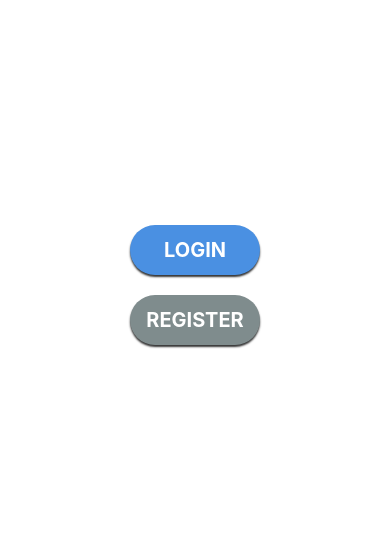
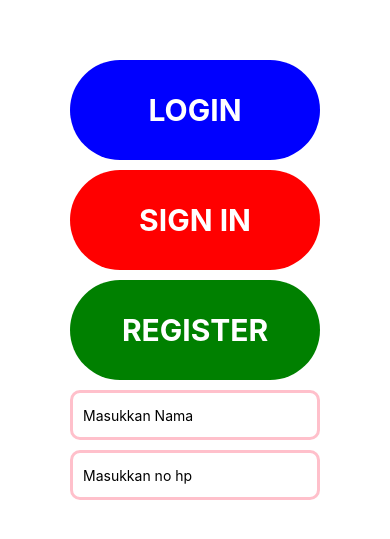
Before and after one commit to 105841105521/105841105521-rizky-maulia_lab_6b, a React Native app: screen / in a window 390 px wide. Shown: the part 137-676 px from the top of the page. Built offline with nearby package versions, Linux system fonts and the light colour scheme.

Commit message:
costum komponen dan textinput

```diff
--- a/App.js
+++ b/App.js
@@ -1,53 +1,63 @@
-import React from 'react';
-import { StyleSheet, Text, View } from 'react-native';
+import { StyleSheet, Text, View, TextInput } from 'react-native'
+import React from 'react'
 
-//sign in, sign up, tombol
-const App = () => {
+// Custom component, ButtonCostum, textinput
+const ButtonCostum = ({ text, color }) => {
   return (
-    <View style ={{ flex: 1, flexDirection: "column", justifyContent:"center", alignItems: "center" }}>
-      <View style={ styles.boxBlue}>
-        <Text style={styles.text}>LOGIN</Text>
-      </View>
-
-      <View style={styles.boxGray}>
-        <Text style={styles.text}>REGISTER</Text>
+    <View>
+      <View style={{
+        width: 250,
+        height: 100,
+        backgroundColor: color,
+        borderRadius: 50,
+        marginBottom: 10,
+        justifyContent: 'center',
+        alignItems: 'center',
+      }}>
+        <Text style={{
+          textAlign: 'center',
+          color: 'white',
+          fontSize: 30,
+          fontWeight: 'bold',
+        }}>
+          {text}
+        </Text>
       </View>
     </View>
-  );
+  )
 }
 
-//gaya tombol, size, dan jarak
-const styles = StyleSheet.create({
-  boxBlue: {
-    width:130,
-    height: 50,
-    backgroundColor: "#4A90E2",
-    borderRadius: 30,
-    marginBottom: 20,
-    justifyContent: "center",
-    alignItems: "center",
-    shadowColor: "#000",
-    shadowOffset: {width: 0, height: 2},
-    shadowOpacity: 0.8,
-    shadowRadius: 2,
-  },
-  boxGray: {
-    width: 130,
-    height: 50,
-    backgroundColor: "#7f8C8D",
-    borderRadius: 35,
-    justifyContent: "center",
-    alignItems: "center",
-    shadowColor: "#000",
-    shadowOffset: {width: 0, height: 2},
-    shadowOpacity: 0.8,
-    shadowRadius: 2,
-  },
-  text: {
-    color: "white",
-    fontSize: 20,
-    fontWeight: "bold",
-  },
-})
+// Custom component, TextInputCustom
+const TextInputCustom = ({ placeholder, color, typeKeyboard }) => {
+  return (
+    <TextInput
+      keyboardType={typeKeyboard}
+      placeholder={placeholder}
+      style={{
+        width: 250,
+        height: 50,
+        borderColor: color,
+        borderWidth: 3,
+        borderRadius: 10,
+        marginBottom: 10,
+        paddingLeft: 10,
+      }}
+    />
+  )
+}
 
-export default App;
+export default function App() {
+  return (
+    <View style={{
+      flex: 1,
+      justifyContent: 'center',
+      alignItems: 'center',
+    }}>
+      <ButtonCostum text="LOGIN" color="blue" />
+      <ButtonCostum text="SIGN IN" color="red" />
+      <ButtonCostum text="REGISTER" color="green" />
+      <TextInputCustom placeholder="Masukkan Nama" color="pink" typeKeyboard="default" />
+      <TextInputCustom placeholder="Masukkan no hp" color="pink" typeKeyboard="numeric" />
+    </View>
+  )
+}
```
